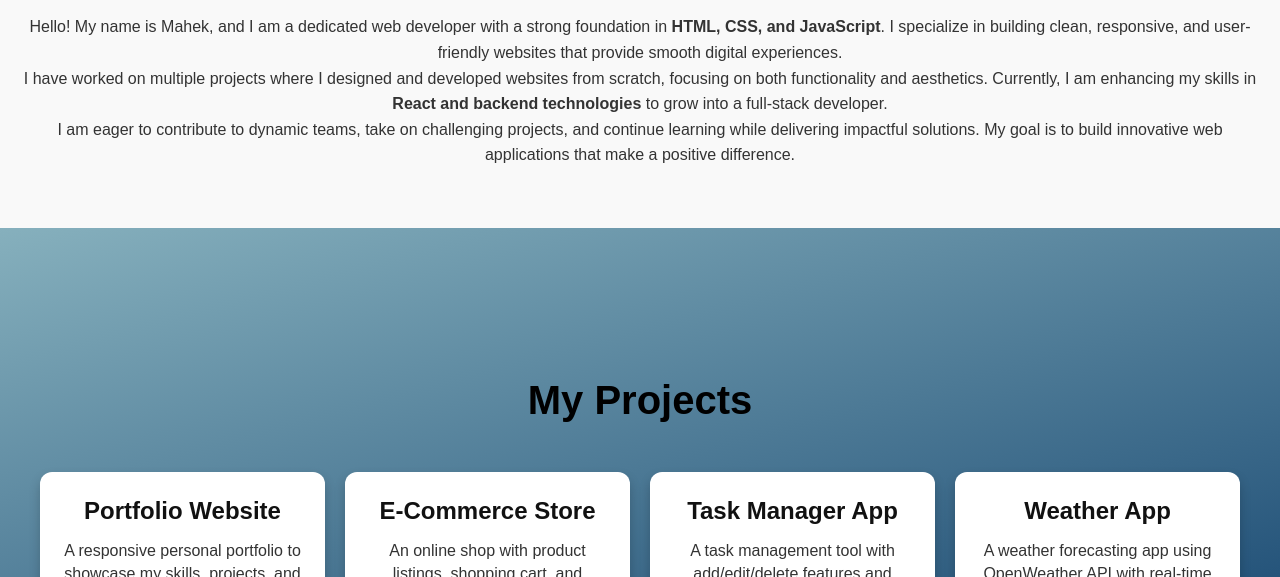
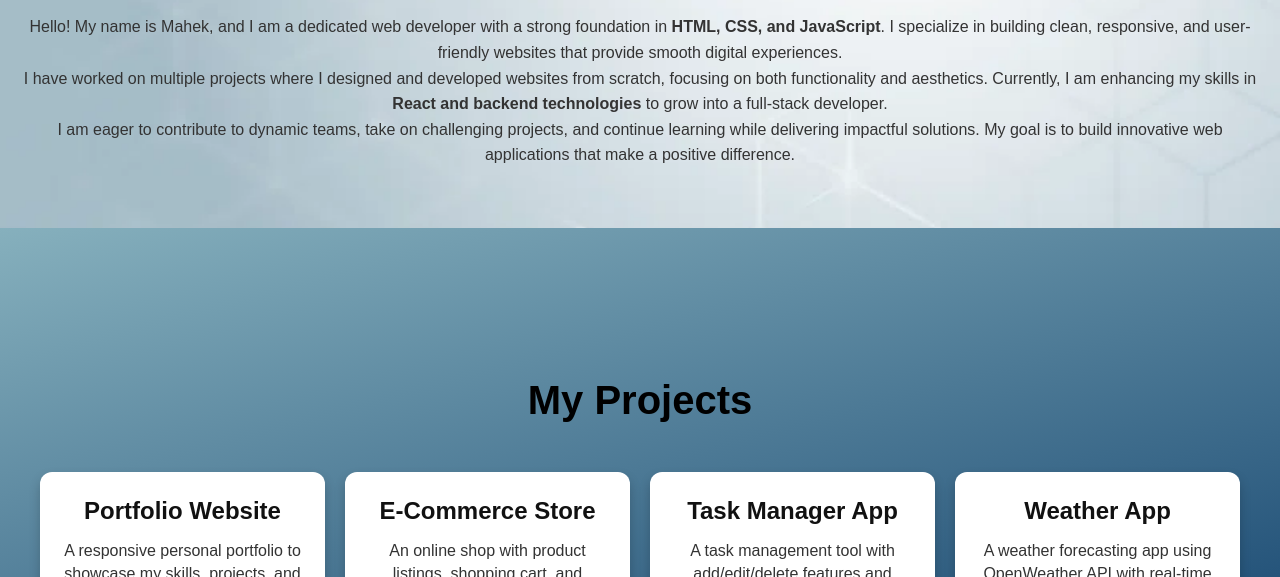
Before and after one commit to Mahek-kanaujiya799/mk-portfolio, a plain HTML site: page index.html in a window 1280 px wide. Shown: the part 523-1100 px from the top of the page. Drawn offline with Linux system fonts and the light colour scheme; the site is published under a folder, as on GitHub Pages, so addresses that start at the root find nothing.

Commit message:
Update style.css

```diff
--- a/style.css
+++ b/style.css
@@ -186,7 +186,7 @@ nav button a {
 
 /* Sections */
 #about {
-  background-image: url("/tech-bg.webp");
+  background-image: url("tech-bg.webp");
   background-repeat: no-repeat;
   background-size: cover;
   background-position: center center;
```
